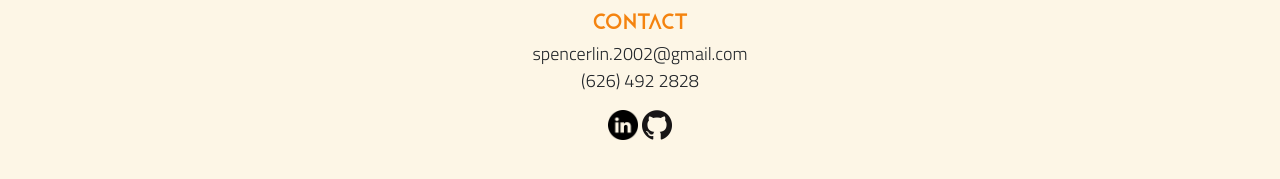
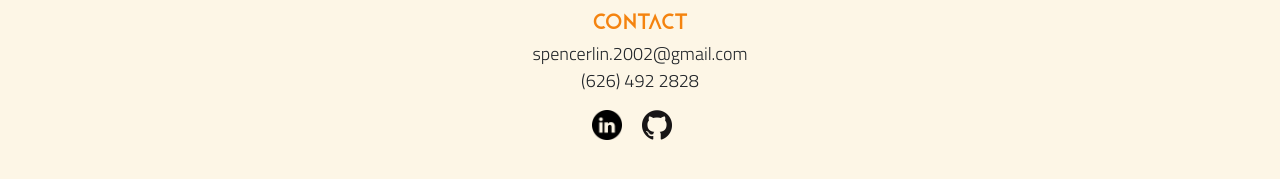
Before and after one commit to Spencer-L/Spencer-L.github.io, a Jekyll site: the page built from about.md, in a window 1280 px wide. Shown: the part 713-892 px from the top of the page. Built offline with Jekyll 4.4.1, drawn with Linux system fonts in a browser that asks for light colours; nearby versions of some CDN libraries.

Commit message:
media link spacing update

```diff
--- a/about.md
+++ b/about.md
@@ -29,11 +29,13 @@ University of Southern California.
 (626) 492 2828
 <br>
 </p>
-<a href="https://www.linkedin.com/in/spencer-lin-bb409b1b7/" target="_blank">
-    <img src="assets/images/linkedin.png" align="center" width="30" height="30">
-</a>
-<a href="https://github.com/Spencer-L" target="_blank">
-    <img src="assets/images/GitHub-Logo.png" width="30" height="30">
-</a>
+<div class="medialinks">
+    <a href="https://www.linkedin.com/in/spencer-lin-bb409b1b7/" target="_blank">
+        <img src="assets/images/linkedin.png" align="center" width="30" height="30">
+    </a>
+    <a href="https://github.com/Spencer-L" target="_blank">
+        <img src="assets/images/GitHub-Logo.png" width="30" height="30">
+    </a>
 </div>
 </div>
+</div>
--- a/assets/css/styles.scss
+++ b/assets/css/styles.scss
@@ -86,3 +86,9 @@ ul {
 }
 
 a:hover { text-decoration: none;}
+
+.medialinks a>img
+{
+  margin-bottom: 2em;
+  margin-right: 1em;
+}
```
Also changed, not shown: senva.html (+7 -4 lines).
